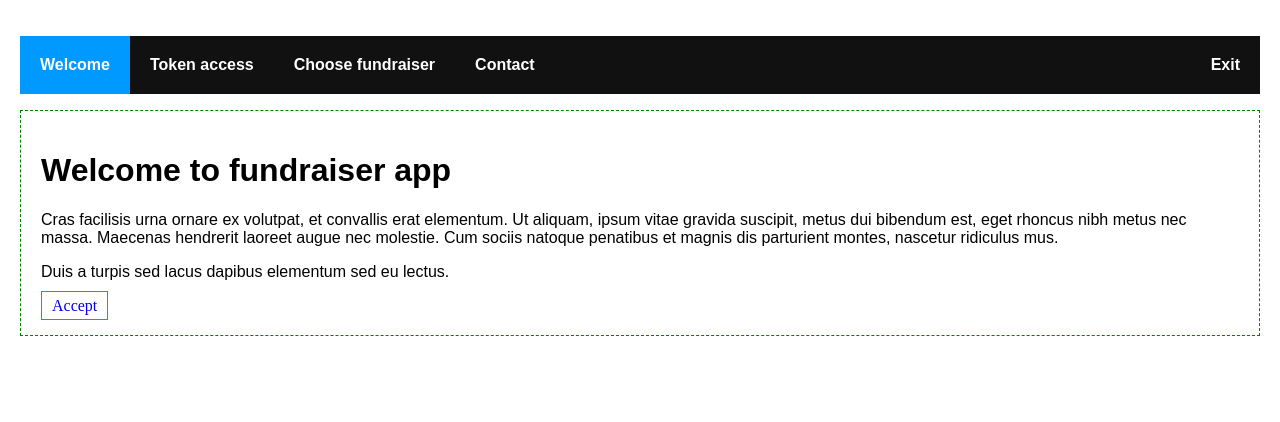
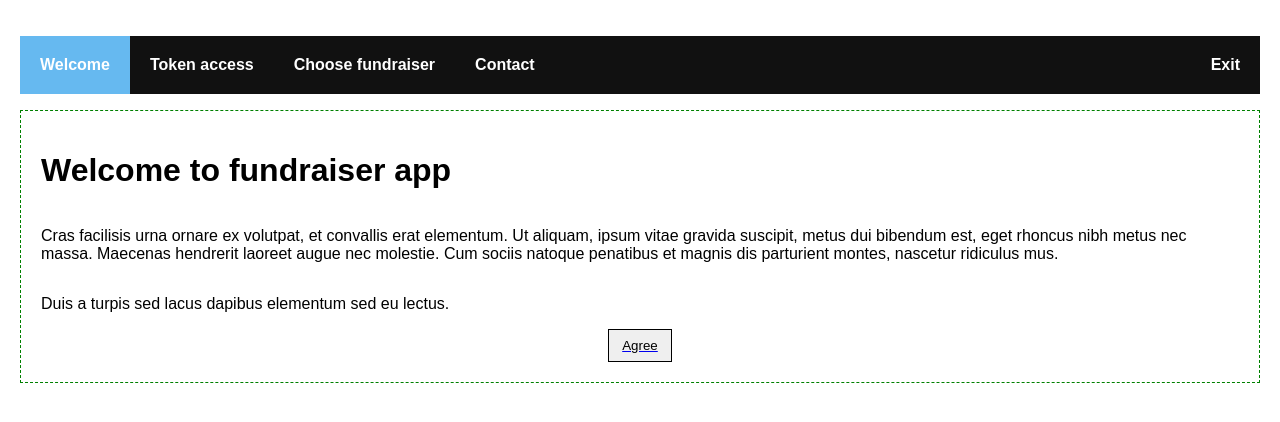
Before and after one commit to swd543/fb-fundraiser, a React app in the folder spa/: page / in a window 1280 px wide. Built offline with nearby package versions, Linux system fonts and the light colour scheme.

Commit message:
Added styling changes, button in middle

```diff
--- a/spa/src/Home.js
+++ b/spa/src/Home.js
@@ -1,10 +1,10 @@
 import React, { Component } from "react";
-import { NavLink } from "react-router-dom";
+import { Link } from "react-router-dom";
 
 class Home extends Component {
   render() {
     return (
-      <div>
+      <React.Fragment>
         <h1>Welcome to fundraiser app</h1>
         <p>Cras facilisis urna ornare ex volutpat, et
         convallis erat elementum. Ut aliquam, ipsum vitae
@@ -12,10 +12,12 @@ class Home extends Component {
         metus nec massa. Maecenas hendrerit laoreet augue
         nec molestie. Cum sociis natoque penatibus et magnis
         dis parturient montes, nascetur ridiculus mus.</p>
-
         <p>Duis a turpis sed lacus dapibus elementum sed eu lectus.</p>
-        <NavLink className='progressbutton' exact to="/token">Accept</NavLink>
-      </div>
+        {/* <NavLink className='progressbutton' exact to="/token">Agree</NavLink> */}
+        <Link to="/token" className='link'>
+          <button className='progressbutton'>Agree</button>
+        </Link>
+      </React.Fragment>
     );
   }
 }
--- a/spa/src/Main.js
+++ b/spa/src/Main.js
@@ -13,7 +13,7 @@ class Main extends Component {
   render() {
     return (
       <HashRouter>
-        <div>
+        <React.Fragment>
           <ul className="header">
             <li><NavLink exact to="/">Welcome</NavLink></li>
             <li><NavLink to="/token" style={{pointerEvents:'none'}}>Token access</NavLink></li>
@@ -28,7 +28,7 @@ class Main extends Component {
             <Route path="/contact" component={Contact}/>
             <Route path="/exit" component={Exit}/>
           </div>
-        </div>
+        </React.Fragment>
       </HashRouter>
     );
   }
--- a/spa/src/Nonprofit.js
+++ b/spa/src/Nonprofit.js
@@ -5,7 +5,7 @@ const options = [
   'Living Goods (community health + more general information)',
   'Sankara Netharaya Home Trust (health-cataract surgery + more general information)',
   'Water for South Sudan (clean water access + more general information)',
-  'BRAC USA (global poverty -livelihood support + more general information + cost effectiveness information)']
+  'BRAC USA (global poverty -livelihood support + more general information + cost effectiveness)']
 
 const Random1=<BaseRandom items={options} ratingDescription="Quality rating from Impact Matters"/>
 const Random2=<BaseRandom items={options} ratingDescription="Quality rating from Charity Navigator"/>
--- a/spa/src/Token.js
+++ b/spa/src/Token.js
@@ -1,10 +1,10 @@
 import React, { Component } from "react";
-import { NavLink } from "react-router-dom";
+import { Link } from "react-router-dom";
 
 class Token extends Component {
   render() {
     return (
-      <div>
+      <React.Fragment>
         <h2>Token access</h2>
         <p>Mauris sem velit, vehicula eget sodales vitae,
         rhoncus eget sapien:</p>
@@ -15,8 +15,10 @@ class Token extends Component {
           <li>Eget erat</li>
           <li>Id porttitor</li>
         </ol>
-        <NavLink className='progressbutton' exact to="/nonprofit">Accept</NavLink>
-      </div>
+        <Link to="/nonprofit" style={{display:'flex'}}>
+          <button className='progressbutton'>Accept</button>
+        </Link>
+      </React.Fragment>
     );
   }
 }
--- a/spa/src/index.css
+++ b/spa/src/index.css
@@ -23,6 +23,8 @@ ul.header li a {
 .content {
   background-color: white;
   padding: 20px;
+  display: flex;
+  flex-direction: column;
 }
 .content h2 {
   padding: 0;
@@ -32,14 +34,19 @@ ul.header li a {
   margin-bottom: 10px;
 }
 .active {
-  background-color: #0099FF;
+  background-color: #66b9f0;
 }
 .progressbutton {
-  padding: 5px 10px;
-  border: 1px solid #0099FF;
+  margin: auto;
+  min-width: 64px;
+  padding: 8px 10px;
+  border: 1px solid black;
   text-decoration: none;
   transition: all 0.2s;
 }
 .progressbutton:hover{
-  background-color: #0099ff5d;
+  background-color: #66b9f0;
 }
+.link{
+  display: inline-flex;
+}
--- a/spa/src/randomization/BaseRandom.js
+++ b/spa/src/randomization/BaseRandom.js
@@ -1,5 +1,5 @@
-import React from 'react'
 import PropTypes from 'prop-types';
+import React from 'react';
 import StarRating from '../components/StarRating';
 
 export const BaseRandom = ({ title, showRating=true, ratingDescription, showDescription = true, items = [] }) => {
@@ -13,19 +13,19 @@ export const BaseRandom = ({ title, showRating=true, ratingDescription, showDesc
           </p>
         )
       }
-      {items && <div style={{ display: 'flex', flexDirection: 'column' }}>
+      {items && <form style={{ margin: 16 }}>
         {
           items.map((s,i) => (
             <div key={i}>
               {showRating && <StarRating fillPercent={Math.random()*75 + 25} label={ratingDescription}/>}
-              <input type='radio' name='charity'/>
-              <label>
+              <input type='radio' name='charity' id={i}/>
+              <label htmlFor={i}>
                 {s}
               </label>
             </div>
           ))
         }
-      </div>}
+      </form>}
       <button className='progressbutton'>Create fundraiser</button>
     </React.Fragment>
   )
```
